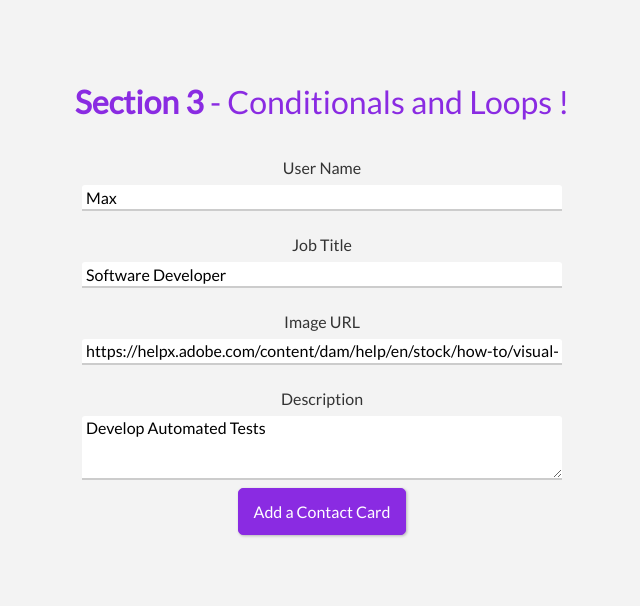
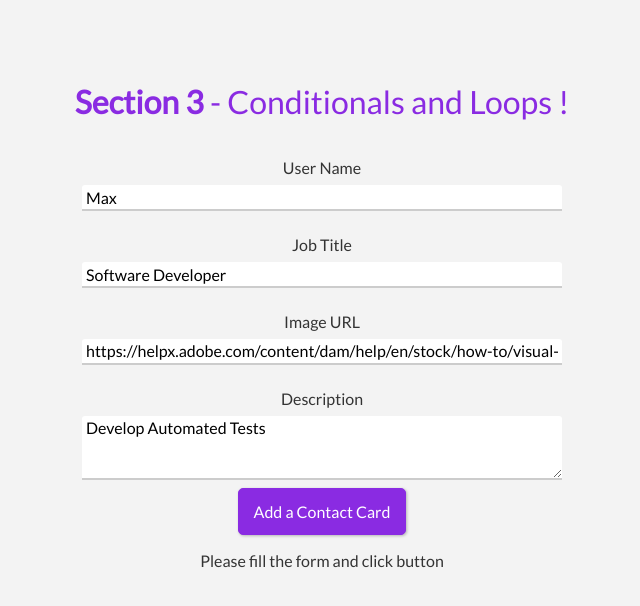
Before and after one commit to smarigowda/my-svelte-project, a Svelte app: page / in a window 1280 px wide. Shown: the top 606 px of the page, without its empty margins (318-958 px from the left). Built offline with nearby package versions, Linux system fonts and the light colour scheme.

Commit message:
SUC-3 using else if

```diff
--- a/src/App.svelte
+++ b/src/App.svelte
@@ -92,10 +92,11 @@
     <ContactCard
       userName={name}
       jobTitle={title}
-      imageUrl={imageUrl}
+      {imageUrl}
       jobDescription={description} />
-  {/if}
-  {#if formState === 'invalid'}
-  <p>Some fields are empty</p>
+  {:else if formState === 'invalid'}
+    <p>Some fields are empty</p>
+  {:else}
+    <p>Please fill the form and click button</p>
   {/if}
 </div>
```
